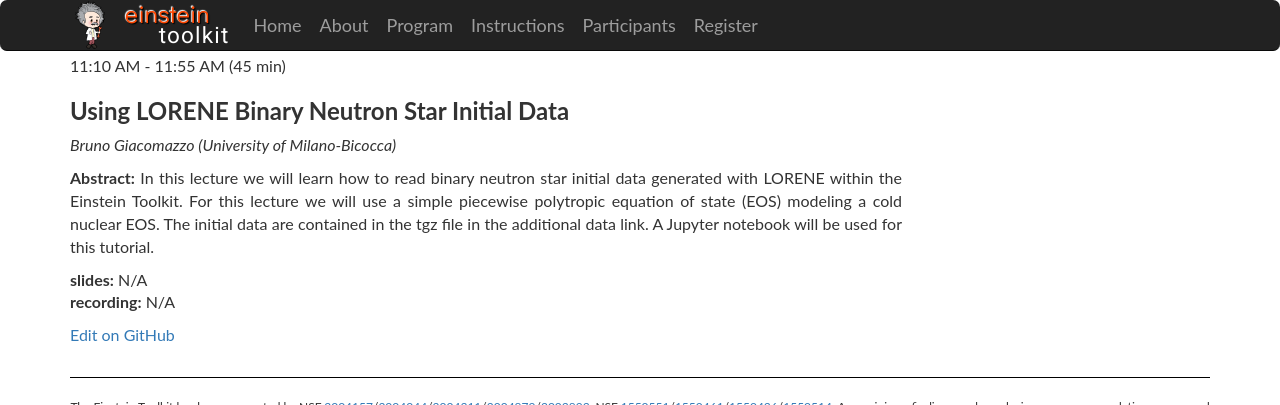
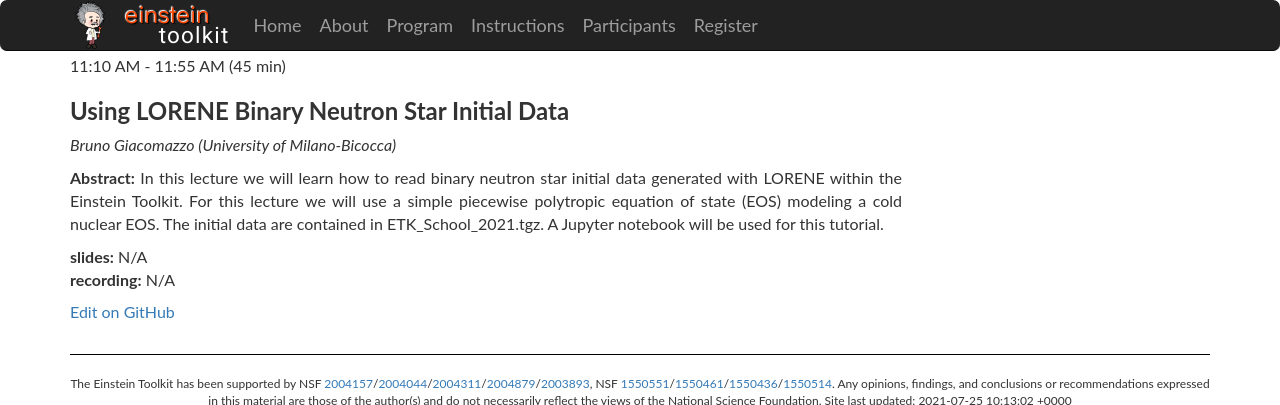
Before and after one commit to EinsteinToolkit/et2021uiuc, a Jekyll site: the page built from _lectures/05-BrunoGiacomazzo/index.md, in a window 1280 px wide, cut to the strip 0-405 px from the top of the page. Built offline with Jekyll 4.4.1, drawn with Linux system fonts in a browser that asks for light colours.

Commit message:
Update index.md
small change to text

```diff
--- a/_lectures/05-BrunoGiacomazzo/index.md
+++ b/_lectures/05-BrunoGiacomazzo/index.md
@@ -14,7 +14,7 @@ institution: University of Milano-Bicocca
 {% include base.html %}
 
 {%-capture abstract-%}
-In this lecture we will learn how to read binary neutron star initial data generated with LORENE within the Einstein Toolkit. For this lecture we will use a simple piecewise polytropic equation of state (EOS) modeling a cold nuclear EOS. The initial data are contained in the tgz file in the additional data link. A Jupyter notebook will be used for this tutorial.
+In this lecture we will learn how to read binary neutron star initial data generated with LORENE within the Einstein Toolkit. For this lecture we will use a simple piecewise polytropic equation of state (EOS) modeling a cold nuclear EOS. The initial data are contained in ETK_School_2021.tgz. A Jupyter notebook will be used for this tutorial.
 
 {%-endcapture-%}
 
```
